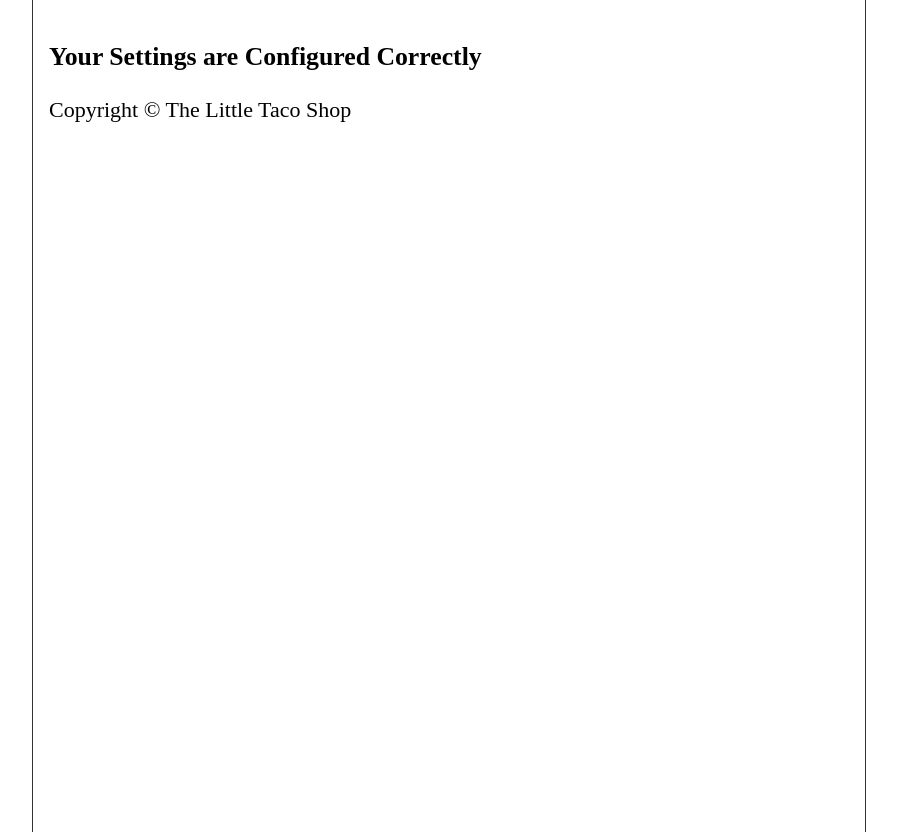
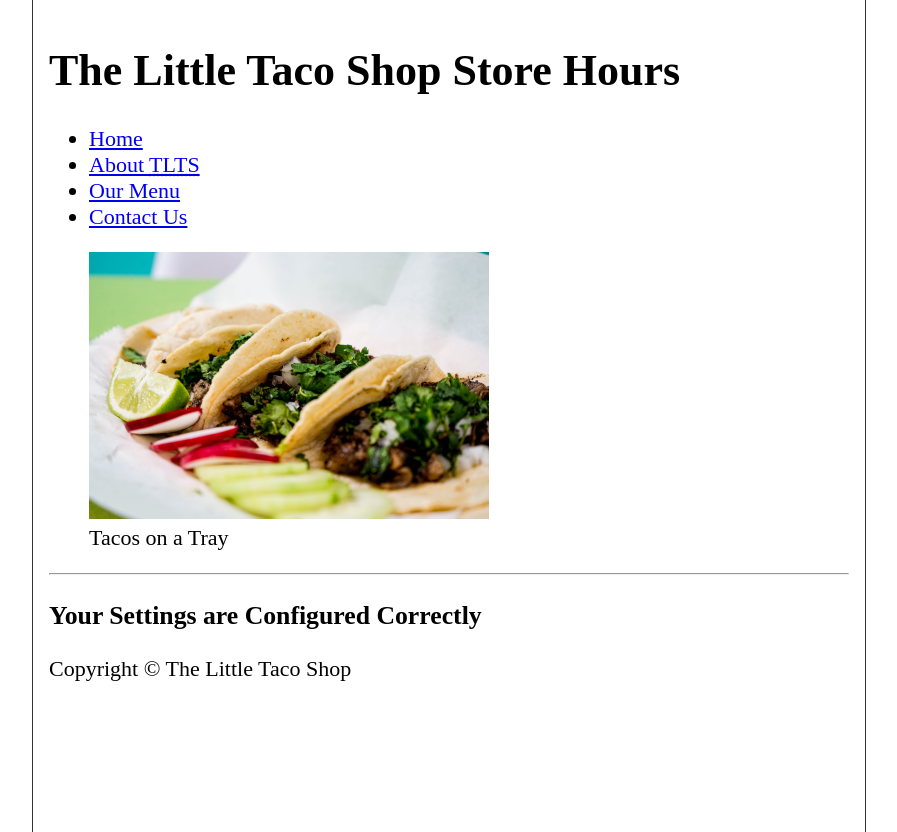
Before and after one commit to theS3Interdev/taco-shop-website, a website built with Vite: page hours.html in a window 1280 px wide. Shown: the whole page, without its empty margins (191-1088 px from the left). Built offline with nearby package versions, Linux system fonts and the light colour scheme.

Commit message:
feat: header on hours page

```diff
--- a/hours.html
+++ b/hours.html
@@ -11,10 +11,42 @@
 		/>
 		<link rel="icon" href="/favicon.ico" type="image/x-icon" />
 		<link rel="stylesheet" href="/style.css" type="text/css" />
-		<title>Store Hours | Little Taco Shop</title>
+		<title>TLTS Store Hours | The Little Taco Shop</title>
 	</head>
 	<body>
-		<header></header>
+		<header>
+			<h1>The Little Taco Shop Store Hours</h1>
+
+			<nav>
+				<ul>
+					<li>
+						<a href="/">Home</a>
+					</li>
+					<li>
+						<a href="/#about">About <abbr title="The Little Taco Shop">TLTS</abbr></a>
+					</li>
+					<li>
+						<a href="/#menu">Our Menu</a>
+					</li>
+					<li>
+						<a href="/contact.html">Contact Us</a>
+					</li>
+				</ul>
+			</nav>
+
+			<figure>
+				<img
+					src="/img/tacos_tray_400x267.png"
+					alt="Tacos on a Tray"
+					title="Tacos on a Tray"
+					width="400px"
+					height="267px"
+				/>
+				<figcaption>Tacos on a Tray</figcaption>
+			</figure>
+		</header>
+
+		<hr />
 
 		<main>
 			<article>
```
Also changed, not shown: contact.html (+1 -1 lines), index.html (+1 -1 lines).
